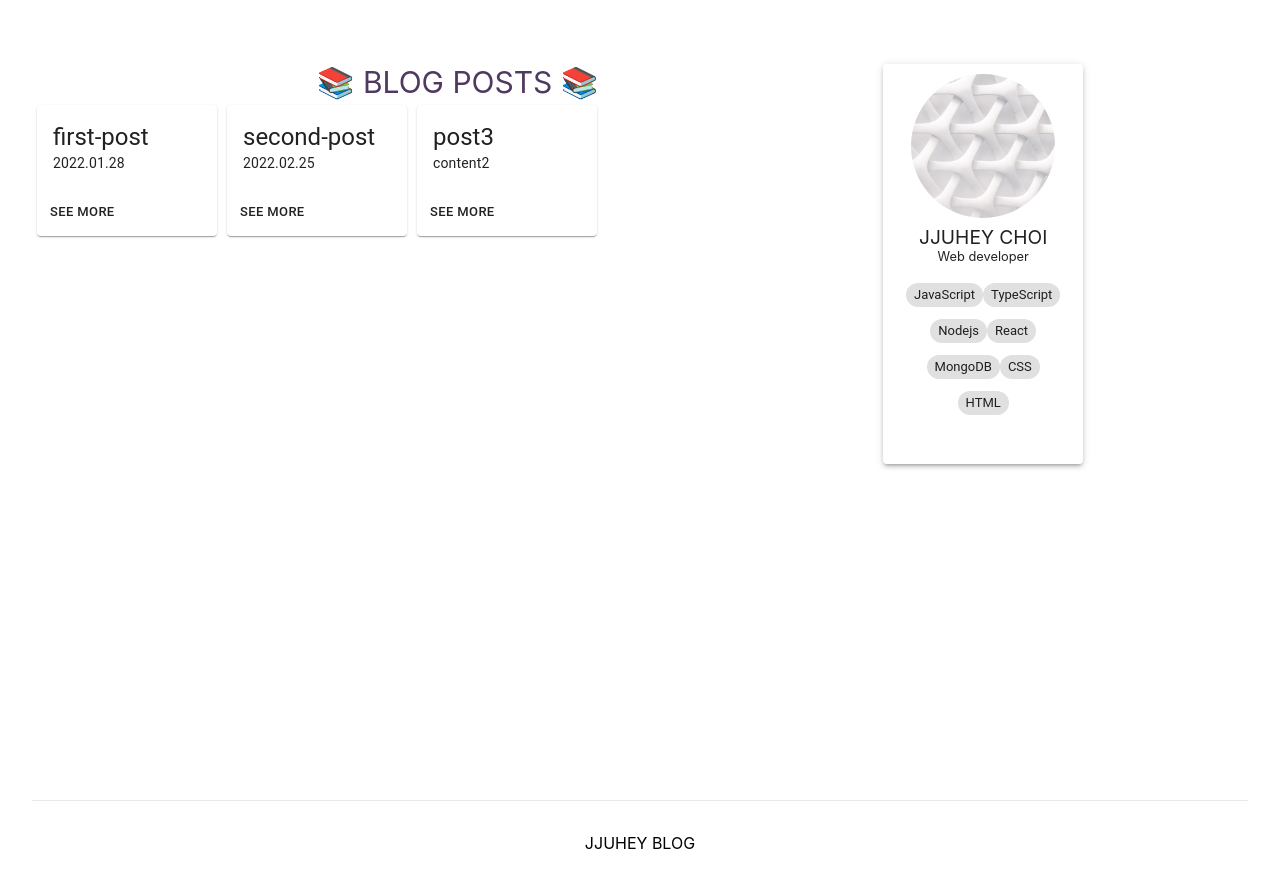
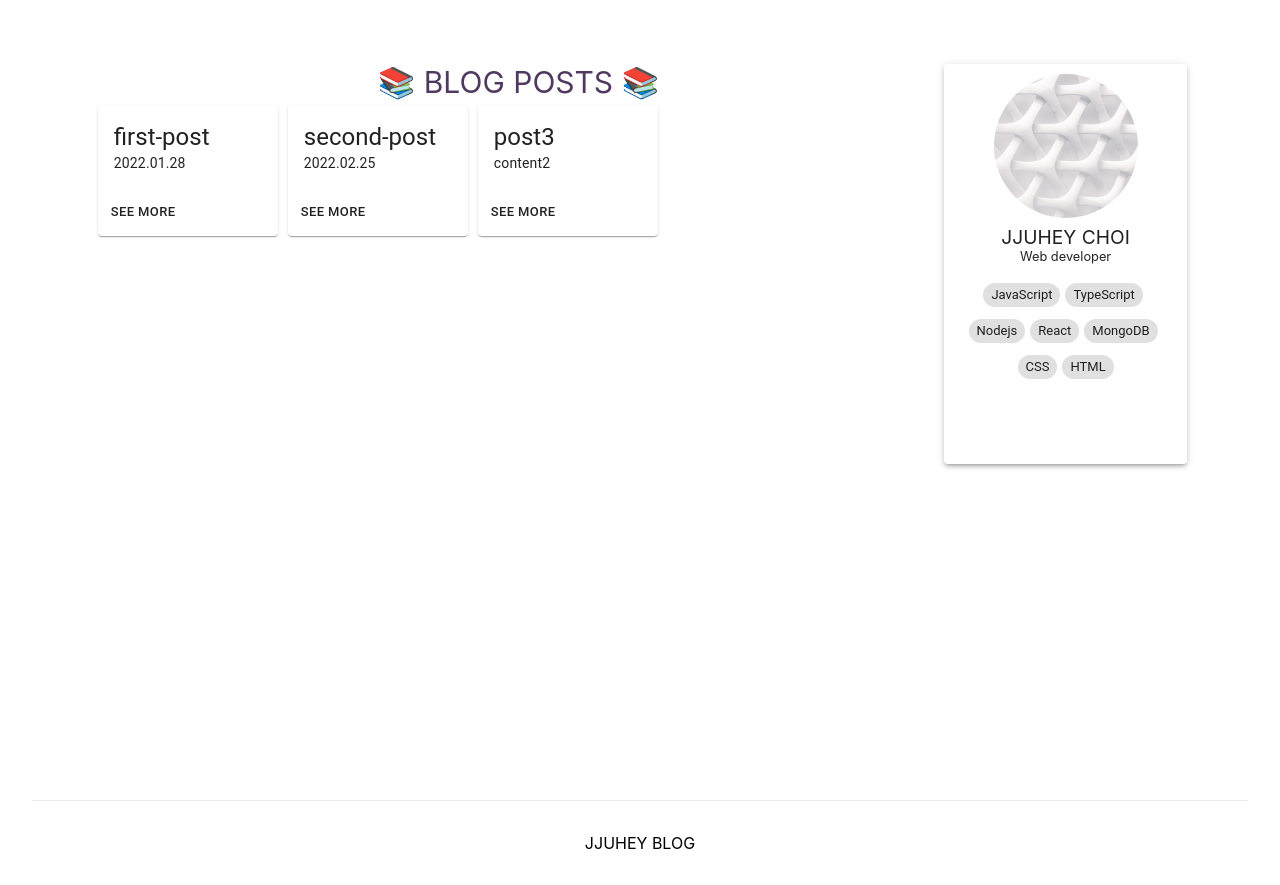
Before and after one commit to JJuhey/nextjs-jjuhey, a Next.js app: page / in a window 1280 px wide. Built offline with nearby package versions, Linux system fonts and the light colour scheme.

Commit message:
chore: change style

```diff
--- a/components/IntroductionCard.tsx
+++ b/components/IntroductionCard.tsx
@@ -5,7 +5,7 @@ import layoutStyle from '../styles/Layout.module.css'
 
 const IntroductionCard = () => {
   return (
-    <Paper elevation={3} style={{ width: '200px', height: '400px', padding: '10px' }}>
+    <Paper elevation={3} style={{ height: '400px', padding: '10px' }}>
       <Image
         priority
         src="/images/profile.jpeg"
@@ -18,12 +18,12 @@ const IntroductionCard = () => {
       <div style={{ fontSize: '0.8rem' }}>Web developer</div>
       {/* <Avatar alt="jjuhey" src='../public/vercel.svg'>Ju</Avatar> */}
       <div style={{ padding: '10px' }}>
-        <Chip size='small' label="JavaScript" />
-        <Chip size='small' label="TypeScript" />
-        <Chip size='small' label="Nodejs" />
-        <Chip size='small' label="React" />
-        <Chip size='small' label="MongoDB" />
-        <Chip size='small' label="CSS" />
+        <Chip style={{ marginRight: '5px' }} size='small' label="JavaScript" />
+        <Chip style={{ marginRight: '5px' }} size='small' label="TypeScript" />
+        <Chip style={{ marginRight: '5px' }} size='small' label="Nodejs" />
+        <Chip style={{ marginRight: '5px' }} size='small' label="React" />
+        <Chip style={{ marginRight: '5px' }} size='small' label="MongoDB" />
+        <Chip style={{ marginRight: '5px' }} size='small' label="CSS" />
         <Chip size='small' label="HTML" />
       </div>
     </Paper>
--- a/components/Layout.tsx
+++ b/components/Layout.tsx
@@ -16,7 +16,7 @@ export default function Layout({ children, home }) {
       <main className={styles.main}>
         <div className={styles.contentArea}>
           <div>{children}</div>
-          <div style={{ fontSize: '1rem', textAlign: 'left', color: 'grey', marginTop: '10px' }}>
+          <div style={{ fontSize: '1rem', textAlign: 'left', color: 'grey', marginTop: '10px', marginBottom: '50px' }}>
             {!home && (<Link href='/'><a>← Back to home</a></Link>)}
           </div>
         </div>
--- a/styles/Layout.module.css
+++ b/styles/Layout.module.css
@@ -8,6 +8,7 @@
   flex: 1;
   display: flex;
   flex-direction: row;
+  justify-content: center;
   font-size: 30px;
   color: rgb(80, 57, 96);
 }
```
